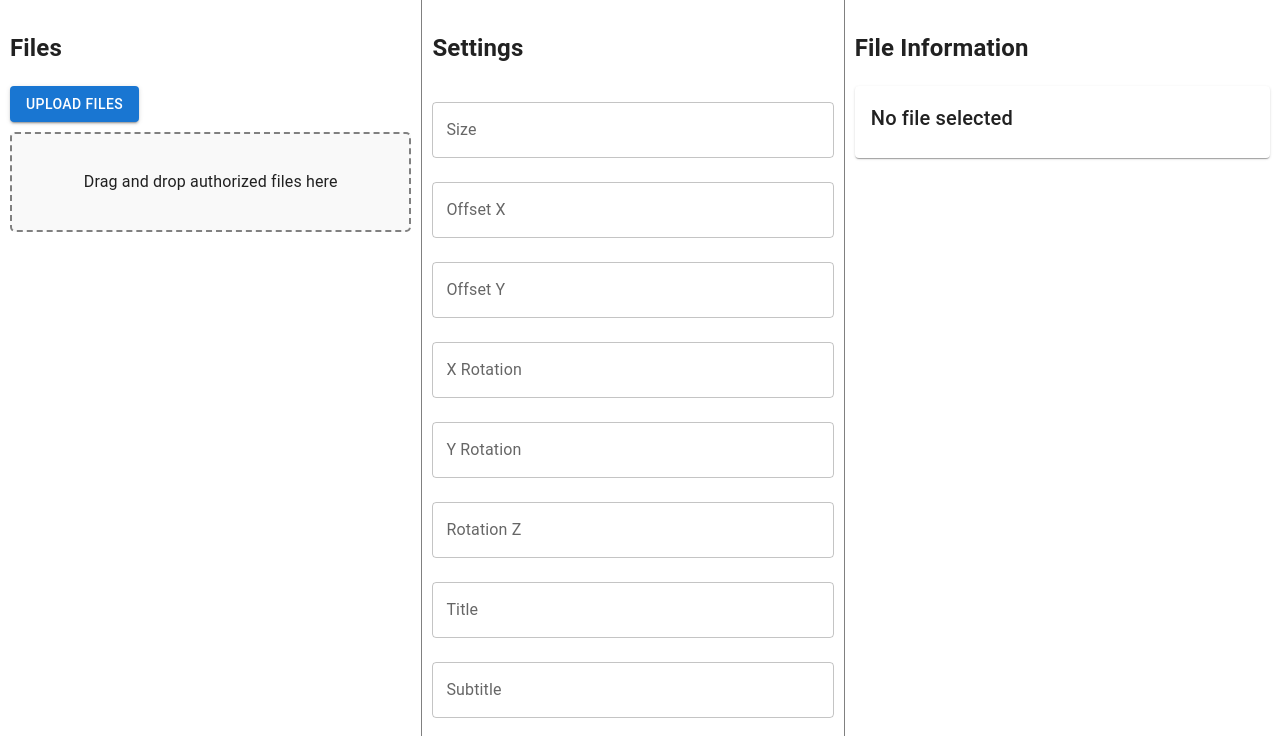
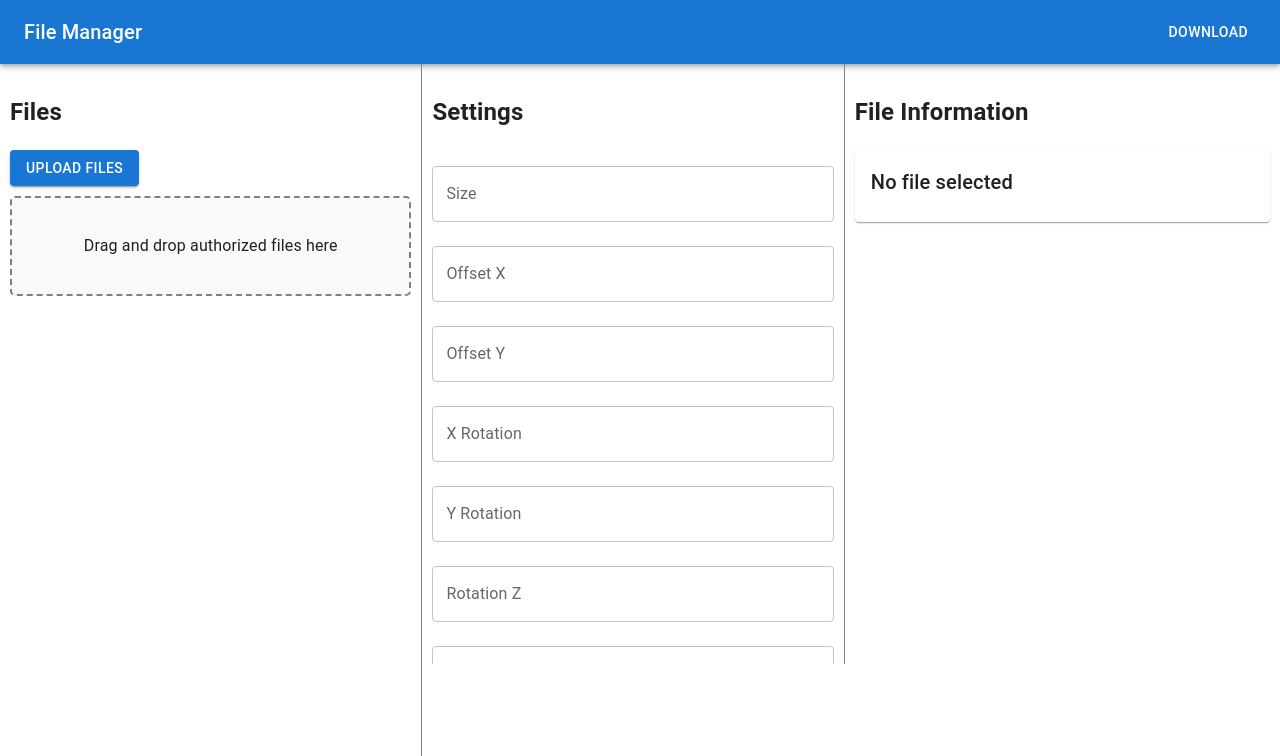
Before and after one commit to WhiteWall13/holomaker, a React (Create React App) app: page / in a window 1280 px wide. Shown: the top 756 px of the page. Built offline with nearby package versions, Linux system fonts and the light colour scheme.

Commit message:
add header, fix scroll

```diff
--- a/src/App.css
+++ b/src/App.css
@@ -1,4 +1,4 @@
-.App {
+/* .App {
   text-align: center;
 }
 
@@ -35,4 +35,4 @@
   to {
     transform: rotate(360deg);
   }
-}
+} */
--- a/src/App.js
+++ b/src/App.js
@@ -2,7 +2,7 @@ import React, { useState } from 'react';
 import FileZone from './components/FileZone';
 import SettingsZone from './components/SettingsZone';
 import InfoZone from './components/InfoZone';
-import { CssBaseline, Box } from '@mui/material';
+import { CssBaseline, Box, Button, AppBar, Toolbar, Typography } from '@mui/material';
 
 const App = () => {
   const [currentFile, setCurrentFile] = useState(null);
@@ -33,11 +33,30 @@ const App = () => {
   };
 
   return (
-    <Box sx={{ display: 'flex' }}>
+    <Box sx={{
+      display: 'flex',
+      flexDirection: 'column',
+      height: '100vh',
+      overflow: 'hidden',
+    }}>
       <CssBaseline />
-      <FileZone onFileSelect={handleFileSelect} onFileDelete={handleFileDelete} />
-      <SettingsZone key={currentFile?.id} currentFile={currentFile} onSettingsChange={handleSettingsChange} fileSettings={fileSettings[currentFile?.id] || {}} />
-      <InfoZone currentFile={currentFile} />
+      <AppBar position="static">
+        <Toolbar>
+          <Typography variant="h6" component="div" sx={{ flexGrow: 1 }}>
+            File Manager
+          </Typography>
+          <Button color="inherit">Download</Button>
+        </Toolbar>
+      </AppBar>
+      <Box sx={{
+        display: 'flex',
+        flexGrow: 1,
+        overflow: 'hidden',
+      }}>
+        <FileZone onFileSelect={handleFileSelect} onFileDelete={handleFileDelete} />
+        <SettingsZone key={currentFile?.id} currentFile={currentFile} onSettingsChange={handleSettingsChange} fileSettings={fileSettings[currentFile?.id] || {}} />
+        <InfoZone currentFile={currentFile} />
+      </Box>
     </Box>
   );
 };
--- a/src/components/FileZone.js
+++ b/src/components/FileZone.js
@@ -81,10 +81,9 @@ const FileZone = ({ onFileSelect, onFileDelete }) => {
 
     setFiles(reorderedFiles);
   };
-
   return (
     <DragDropContext onDragEnd={onDragEnd}>
-      <Box sx={{ width: '33%', padding: '10px', borderRight: '1px solid grey', overflow: 'auto' }}>
+      <Box sx={{ width: '33%', padding: '10px', borderRight: '1px solid grey' }}>
         <h2>Files</h2>
         <label htmlFor="upload-button">
           <Button variant="contained" color="primary" component="span">
@@ -111,6 +110,7 @@ const FileZone = ({ onFileSelect, onFileDelete }) => {
         >
           <p>Drag and drop authorized files here</p>
         </Box>
+        <Box sx={{ maxHeight: '290px', overflow: 'auto' }}>
           <Droppable droppableId="files">
             {(provided) => (
               <List {...provided.droppableProps} ref={provided.innerRef}>
@@ -134,6 +134,7 @@ const FileZone = ({ onFileSelect, onFileDelete }) => {
             )}
           </Droppable>
         </Box>
+      </Box>
     </DragDropContext>
   );
 };
--- a/src/components/SettingsZone.js
+++ b/src/components/SettingsZone.js
@@ -6,10 +6,10 @@ const SettingsZone = ({ currentFile, onSettingsChange, fileSettings }) => {
     onSettingsChange(e.target.name, e.target.value);
   };
 
-  const settings = ['Size', 'Offset X', 'Offset Y', 'X Rotation','Y Rotation', 'Rotation Z', 'Title', 'Subtitle'];
+  const settings = ['Size', 'Offset X', 'Offset Y', 'X Rotation', 'Y Rotation', 'Rotation Z', 'Title', 'Subtitle'];
 
   return (
-    <Box sx={{ width: '33%', padding: '10px', borderRight: '1px solid grey' }}>
+    <Box sx={{ width: '33%', padding: '10px', borderRight: '1px solid grey', height: '600px', overflow: 'auto' }}>
       <h2>Settings</h2>
       {settings.map((setting) => (
         <TextField
@@ -19,7 +19,7 @@ const SettingsZone = ({ currentFile, onSettingsChange, fileSettings }) => {
           fullWidth
           margin="normal"
           name={setting}
-          value={fileSettings[setting] || ''} // Use the setting value for the current file, or an empty string if it's not set
+          value={fileSettings[setting] || ''}
           onChange={handleSettingChange}
         />
       ))}
```
Also changed, not shown: src/components/Header.js (added, +25 -0 lines). Lines whose indentation alone changed are shown as unchanged.
